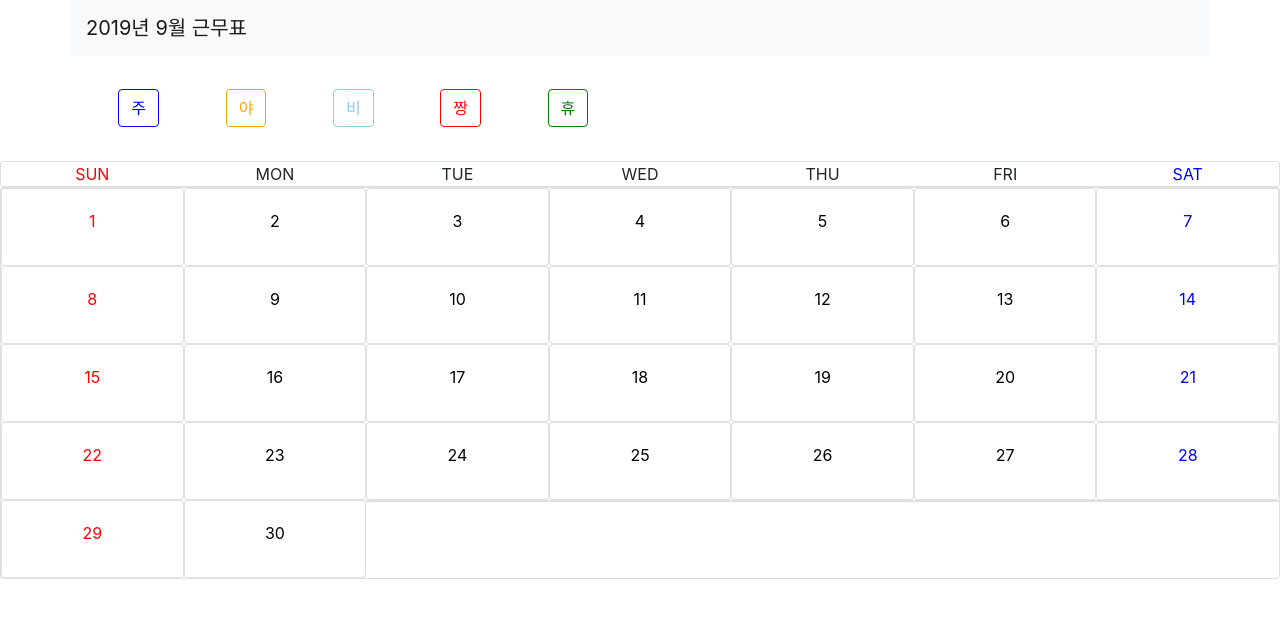
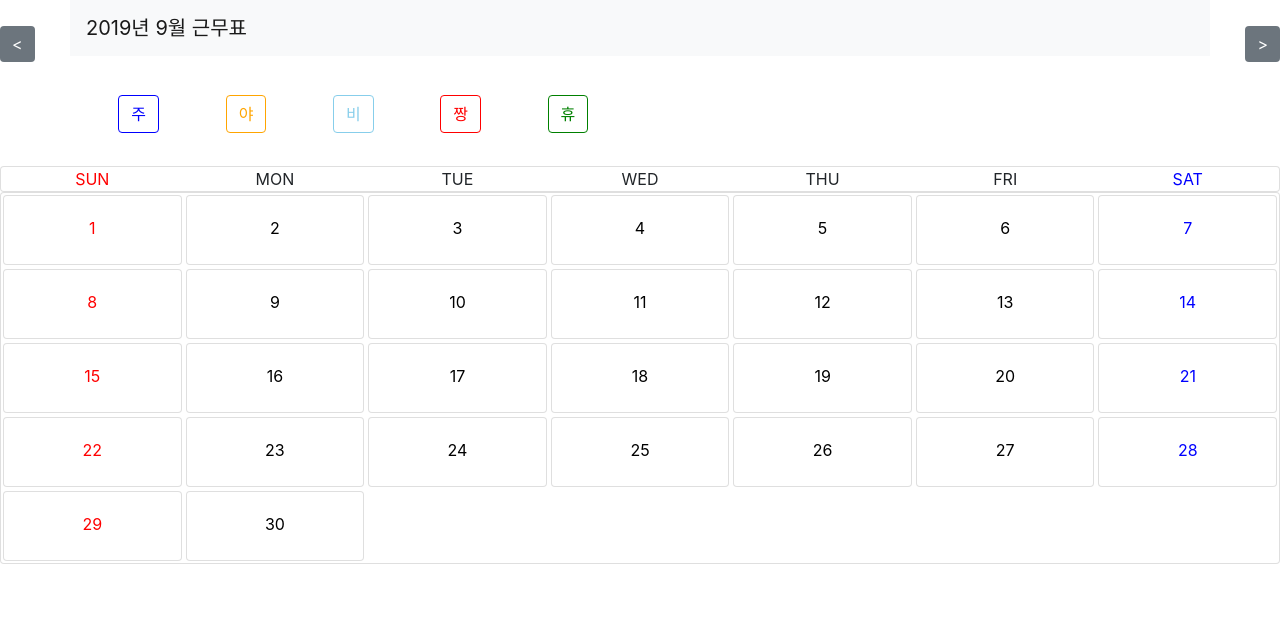
Before and after one commit to sskim0126/TimeTable, a React (Create React App) app: page / in a window 1280 px wide. Shown: the top 618 px of the page. Built offline with nearby package versions, Linux system fonts and the light colour scheme.

Commit message:
1. add MonthChangeButton to change month 2. enable switch button activation and visualize activation state 3. modify design

```diff
--- a/src/App.js
+++ b/src/App.js
@@ -25,19 +25,44 @@ class App extends React.Component {
 			currentProperty: null
 		}
 		this.onClickPropertyButton = this.onClickPropertyButton.bind(this)
+		this.onClickDescendingButton = this.onClickDescendingButton.bind(this)
+		this.onClickAscendingButton = this.onClickAscendingButton.bind(this)
 	}
 
-	onClickPropertyButton(id) {
+	onClickPropertyButton(isActive, id) {
+		if (isActive) {
+			this.setState({
+				currentProperty: id
+			})
+		}
+		else {
+			this.setState({
+				currentProperty: null
+			})
+		}
+	}
+
+	onClickDescendingButton() {
 		this.setState({
-			currentProperty: id
+			month: this.state.month === 1 ? 12 : this.state.month - 1,
+			year: this.state.month === 1 ? this.state.year - 1 : this.state.year
+		})
+	}
+
+	onClickAscendingButton() {
+		this.setState({
+			month: this.state.month === 12 ? 1 : this.state.month + 1,
+			year: this.state.month === 12 ? this.state.year + 1 : this.state.year
 		})
 	}
 
 	render() {
 		return (
 			<div>
-				<Title month={this.state.month} year={this.state.year}/>
-				<PropertyButtonGroup propertyGroup={propertyGroup} onClickPropertyButton={this.onClickPropertyButton} />
+				<Title month={this.state.month} year={this.state.year}
+					onClickDescendingButton={this.onClickDescendingButton}
+					onClickAscendingButton={this.onClickAscendingButton} />
+				<PropertyButtonGroup currentProperty={this.state.currentProperty} propertyGroup={propertyGroup} onClickPropertyButton={this.onClickPropertyButton} />
 				{
 					this.state.currentProperty !== null
 						? <Calendar
--- a/src/components/Calendar.js
+++ b/src/components/Calendar.js
@@ -8,18 +8,29 @@ import MyDate from './MyDate.js';
 import '../css/Calendar.css'
 
 class Calendar extends React.Component {
-	constructor(props) {
-		super(props);
+	constructor(props){
+		super(props)
 		this.state = {
-			date: this.props.date,
-			year: this.props.year,
+			calendar: null,
 			month: this.props.month,
-		};
+			year: this.props.year
+		}
+		this.makeCalendar = this.makeCalendar.bind(this)
 	}
 
 	componentWillMount() {
-		let firstDate = new Date(this.state.year, this.state.month - 1, 1);
-		let lastDate = new Date(this.state.year, this.state.month, 0);
+		this.makeCalendar(this.props.year, this.props.month)
+	}
+
+	componentWillReceiveProps(nextProps) {
+		if (nextProps.month !== this.props.month) {
+			this.makeCalendar(nextProps.year, nextProps.month);
+		}
+	}
+
+	makeCalendar(year, month) {
+		let firstDate = new Date(year, month - 1, 1);
+		let lastDate = new Date(year, month, 0);
 		let firstWeekday = firstDate.getDay();
 		let calendar = [[]];
 		let row = 0;
--- /dev/null
+++ b/src/components/MonthChangeButton.js
@@ -0,0 +1,27 @@
+import React from 'react';
+import {
+	Button
+} from 'reactstrap';
+
+class MonthChangeButton extends React.Component {
+	constructor(props) {
+		super(props);
+		this.state = {
+			isDescending: this.props.isDescending
+		};
+	}
+
+  render() {
+		return (
+			<div style={{ marginTop: '2%' }}>
+				{
+					this.state.isDescending
+						? <Button onClick={this.props.onClickDescendingButton} style={{ border: 0 }}>{'<'}</Button>
+						: <Button onClick={this.props.onClickAscendingButton} style={{ border: 0 }}>{'>'}</Button>
+				}
+			</div>
+		);
+  }
+}
+
+export default MonthChangeButton;
--- a/src/components/MyDate.js
+++ b/src/components/MyDate.js
@@ -9,8 +9,6 @@ class MyDate extends React.Component {
 	constructor(props) {
 		super(props);
 		this.state = {
-			day: this.props.day,
-			weekday: this.props.weekday,
 			isSat: this.props.weekday === 6,
 			isSun: this.props.weekday === 0,
 			text: null,
@@ -27,20 +25,20 @@ class MyDate extends React.Component {
 	}
 
   render() {
-		if (this.state.day === null) {
+		if (this.props.day === null) {
 			return (
-				<Card />
+				<Card style={{ border: 0 }}/>
 			)
 		}
 		return (
 			<div>
-				<Card body className="text-center" onClick={this.onClickDate} style={{ borderColor: this.state.color }}>
+				<Card body className="text-center" onClick={this.onClickDate} style={{ borderColor: this.state.color, height: 70, margin: 2 }}>
 					<CardTitle style={{ color: this.state.isSun
 														 ? 'red'
 														 : (this.state.isSat
 														 	? 'blue'
 														 	: 'black')}}>
-						{this.state.day}
+						{this.props.day}
 					</CardTitle>
 						<CardText style={{ color: this.state.color }}>{this.state.text}</CardText>
 				</Card>
--- a/src/components/PropertyButton.js
+++ b/src/components/PropertyButton.js
@@ -9,18 +9,55 @@ class PropertyButton extends React.Component {
 		super(props);
 		this.state = {
 			property: this.props.property,
-			color: this.props.color
+			color: this.props.color,
+			isActive: false
 		};
+		this.switchActivation = this.switchActivation.bind(this)
 	}
 
+	componentWillReceiveProps(nextProps) {
+		if (nextProps.isOtherPropertyActive) {
+			this.setState({
+				isActive: false
+			})
+		}
+	}
+
+	switchActivation() {
+		let tmpIsActive = this.state.isActive
+		this.setState({
+			isActive: !tmpIsActive
+		})
+		this.props.onClick(!tmpIsActive)
+	}
 
   render() {
+		if (this.state.isActive) {
+			return (
+				<Button
+					onClick={this.switchActivation}
+					style={{
+						margin: '3%',
+						borderColor: this.state.color,
+						color: 'white',
+						backgroundColor: this.state.color
+					}}
+				>
+					{this.state.property}
+				</Button>
+			)
+		}
 		return (
 			<Button
-				onClick={this.props.onClick}
+				onClick={this.switchActivation}
 				color={this.state.color}
 				outline
-				style={{ margin: '3%', borderColor: this.state.color, color: this.state.color, backgroundColor: 'white' }}
+				style={{
+					margin: '3%',
+					borderColor: this.state.color,
+					color: this.state.color,
+					backgroundColor: 'white'
+				}}
 			>
 				{this.state.property}
 			</Button>
--- a/src/components/PropertyButtonGroup.js
+++ b/src/components/PropertyButtonGroup.js
@@ -22,7 +22,8 @@ class PropertyButtonGroup extends React.Component {
 							className='button'
 							property={property}
 							color={color}
-							onClick={() => this.props.onClickPropertyButton(id)}
+							onClick={(isActive) => this.props.onClickPropertyButton(isActive, id)}
+							isOtherPropertyActive={this.props.currentProperty !== null && this.props.currentProperty !== id}
 						/>
 					))
 				}
--- a/src/components/Title.js
+++ b/src/components/Title.js
@@ -1,4 +1,5 @@
 import React from 'react';
+import MonthChangeButton from './MonthChangeButton.js'
 import '../css/Title.css';
 import {
 	Navbar,
@@ -9,17 +10,17 @@ class Title extends React.Component {
 	constructor(props) {
 		super(props);
 		this.state = {
-			month: this.props.month,
-			year: this.props.year
 		}
 	}
 
   render() {
 		return (
-			<div>
-        <Navbar color="light" light className='container'>
-					<NavbarBrand href="/">{this.state.year}년 {this.state.month}월 근무표</NavbarBrand>
-        </Navbar>
+			<div style={{ flexDirection: 'row', display: 'flex' }}>
+				<MonthChangeButton isDescending={true} onClickDescendingButton={this.props.onClickDescendingButton} />
+					<Navbar color="light" light className='container'>
+						<NavbarBrand href="/">{this.props.year}년 {this.props.month}월 근무표</NavbarBrand>
+					</Navbar>
+				<MonthChangeButton isDescending={false} onClickAscendingButton={this.props.onClickAscendingButton} />
 			</div>
 		);
   }
```
Also changed, not shown: 12 other files (tests, documents, lock files or other folders).
